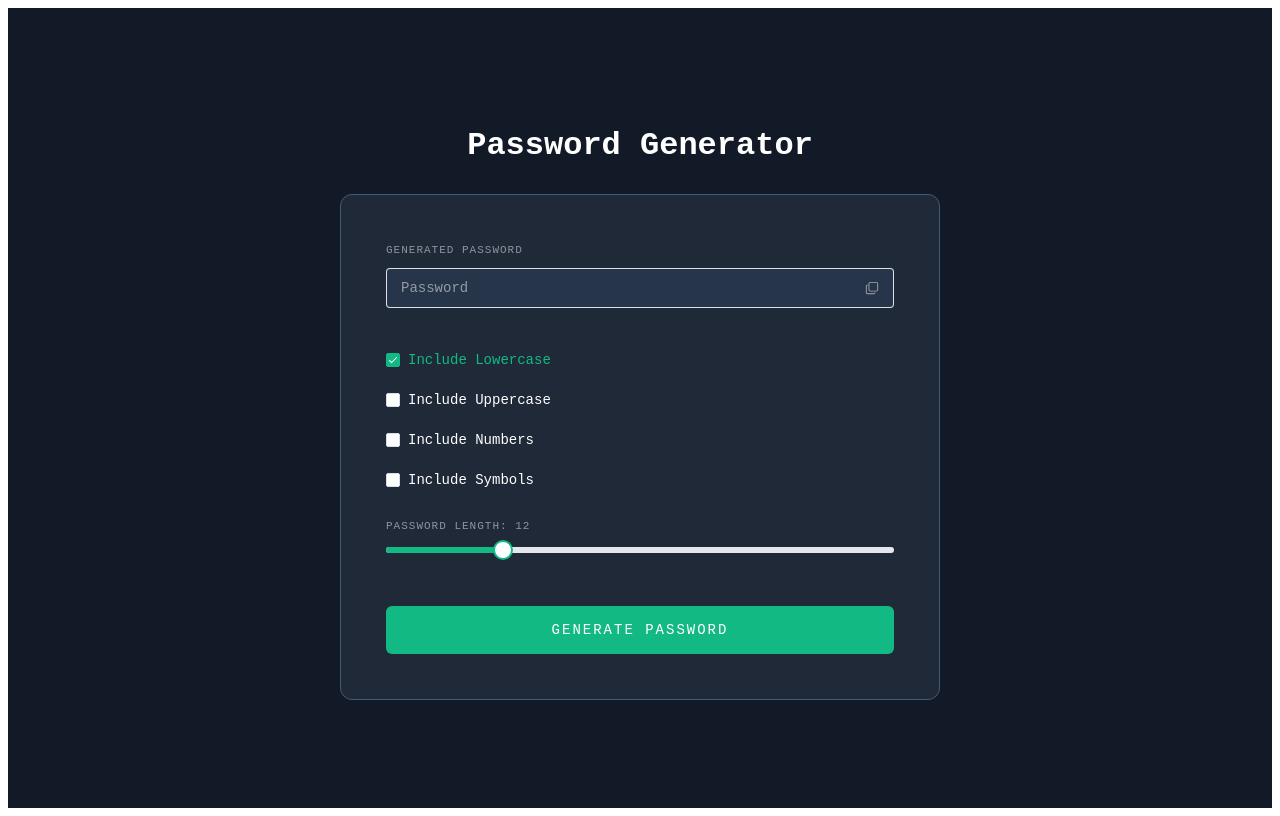
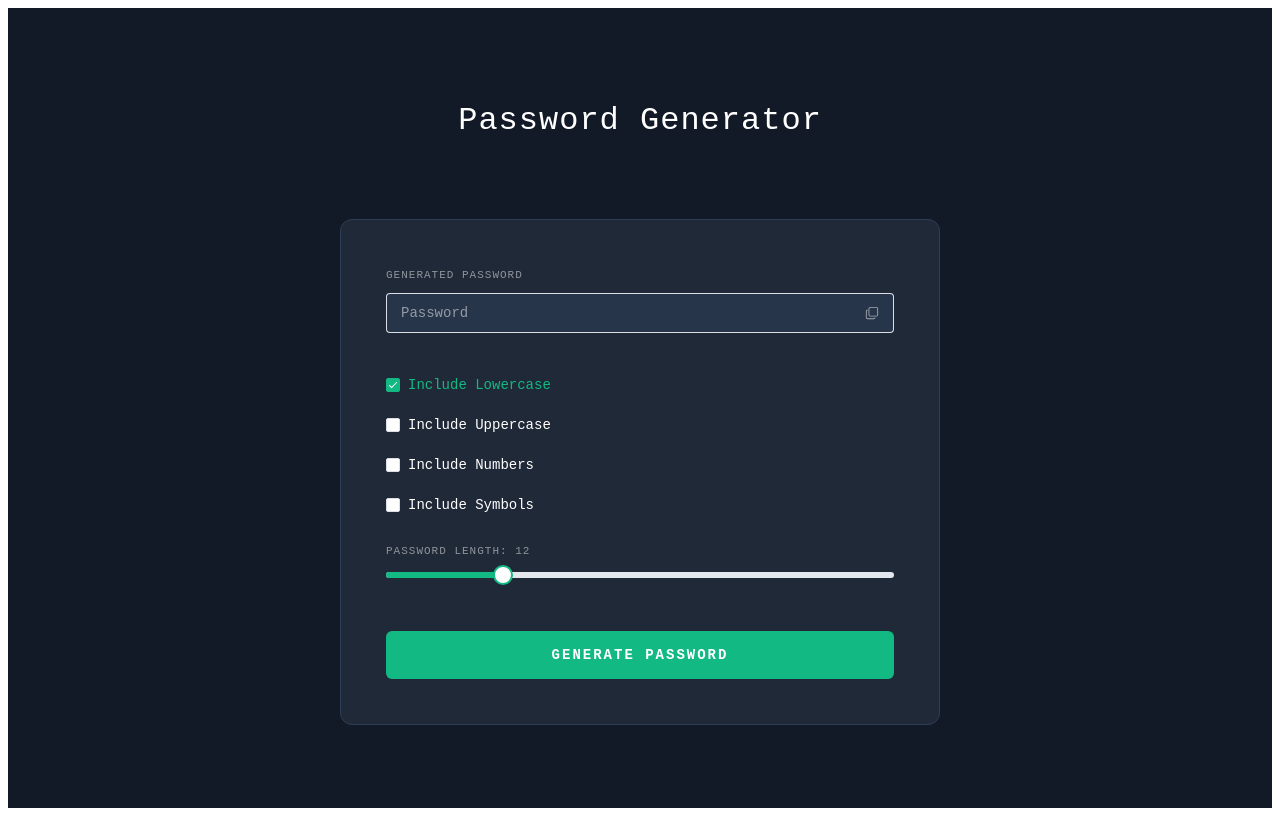
Before and after one commit to lexaabrahamsen/vue-password-generator, a Vue app: page / in a window 1280 px wide. Built offline with nearby package versions, Linux system fonts and the light colour scheme.

Commit message:
Styling tweaks

```diff
--- a/src/App.vue
+++ b/src/App.vue
@@ -50,6 +50,7 @@ const copyToClipboard = () => {
   <div class="app">
     <h1>Password Generator</h1>
     <el-card shadow="hover" class="card">
+      <!-- <h1>Password Generator</h1> -->
       <label class="label-text">Generated Password</label>
       <el-input
         v-model="generatedPassword"
@@ -99,7 +100,9 @@ const copyToClipboard = () => {
 /* Header */
 h1 {
   color: white;
-  margin-bottom: 20px;
+  margin-bottom: 70px;
+  font-weight: 300;
+  letter-spacing: 1px;
 }
 
 /* Label text */
@@ -114,7 +117,7 @@ h1 {
 /* Card */
 .card {
   background: #202938;
-  border: 1px solid #405A7D;
+  border: 1px solid #2D3F57;
   border-radius: 12px;
   padding: 25px;
   max-width: 600px;
@@ -190,7 +193,7 @@ h1 {
   margin-top: 40px;
   font-family: 'Avenir', monospace;
   width: 100%;
-  font-weight: medium;
+  font-weight: bold;
   letter-spacing: 2px;
   text-transform: uppercase;
   height: 48px;
```
